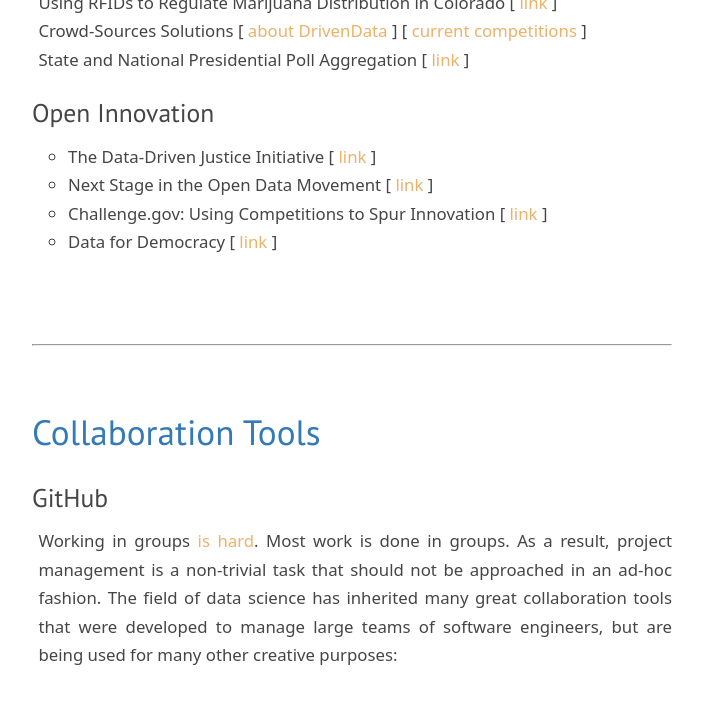
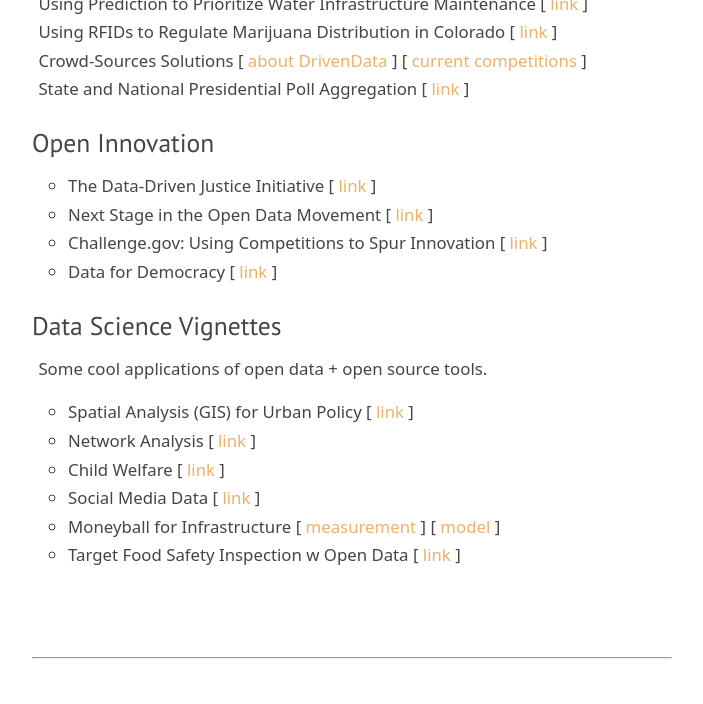
Before and after one commit to DS4PS/ds4ps_dev_site, a Jekyll site: the page built from resources.md, in a window 1280 px wide and 900 px high, scrolled down 5117 px, cut to the strip 0-724 px from the top of the window. Shown: the top 704 px of the strip, without its empty margins (288-991 px from the left). Built offline with Jekyll 4.4.1, drawn with Linux system fonts in a browser that asks for light colours; nearby versions of some CDN libraries; library files that are not in the unit come from our copies; some of the changed text lies outside the part shown.

Commit message:
Update resources.md

```diff
--- a/resources.md
+++ b/resources.md
@@ -221,10 +221,24 @@
 * Data for Democracy [ [link](http://datafordemocracy.org/) ]
 
 
+### Data Science Vignettes
+
+Some cool applications of open data + open source tools.
+
+* Spatial Analysis (GIS) for Urban Policy [ [link](http://urbanspatialanalysis.com/portfolio/predicting-gentrification-using-longitudinal-census-data/) ]
+* Network Analysis [ [link](http://kateto.net/networks-r-igraph) ]
+* Child Welfare [ [link](http://urbanspatialanalysis.com/portfolio/an-open-source-geospatial-risk-predictive-framework-for-child-maltreatment/) ]
+* Social Media Data [ [link](http://www.curiositybits.com/r-for-social-data-mining/) ]
+* Moneyball for Infrastructure [ [measurement](https://www.citylab.com/solutions/2016/01/totalpave-infrastructure-road-street-maintenance-smartphone/425079/) ] [ [model](https://www.danielphadley.com/optimize-street-repairs/) ]
+* Target Food Safety Inspection w Open Data [ [link](https://chicago.github.io/food-inspections-evaluation/) ]
+
 
 <br><br>
 
 ------------------------------
+
+
+
 
 ## Collaboration Tools
 
```
